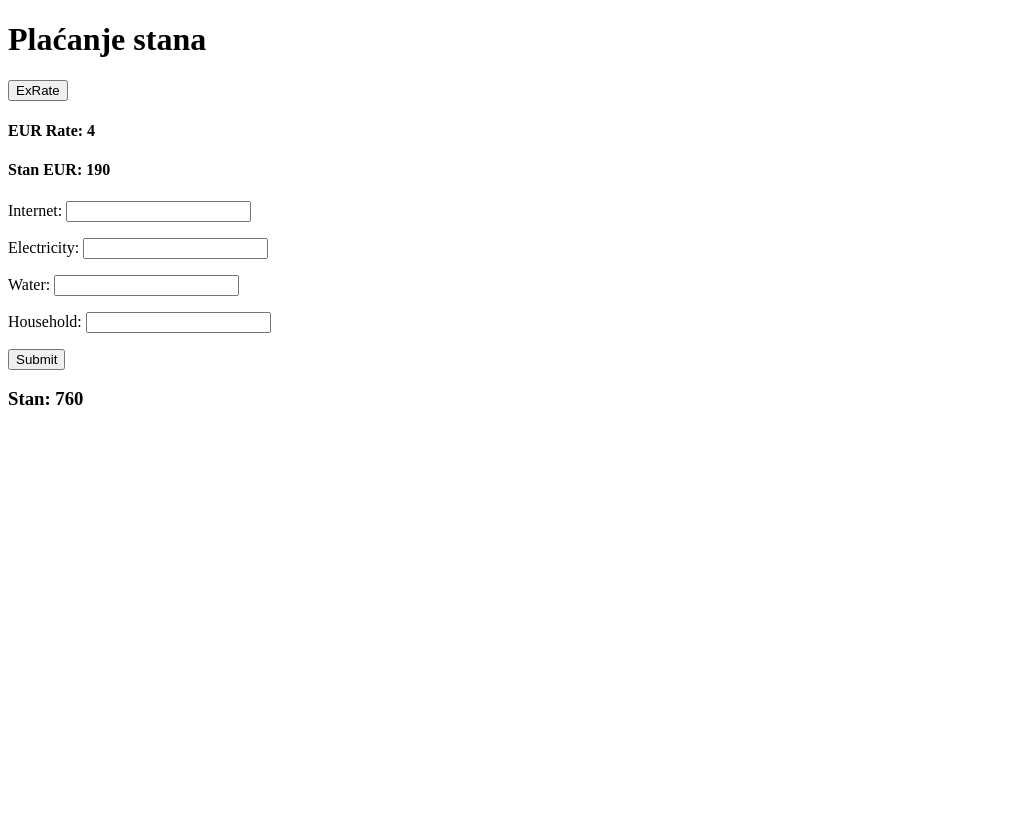
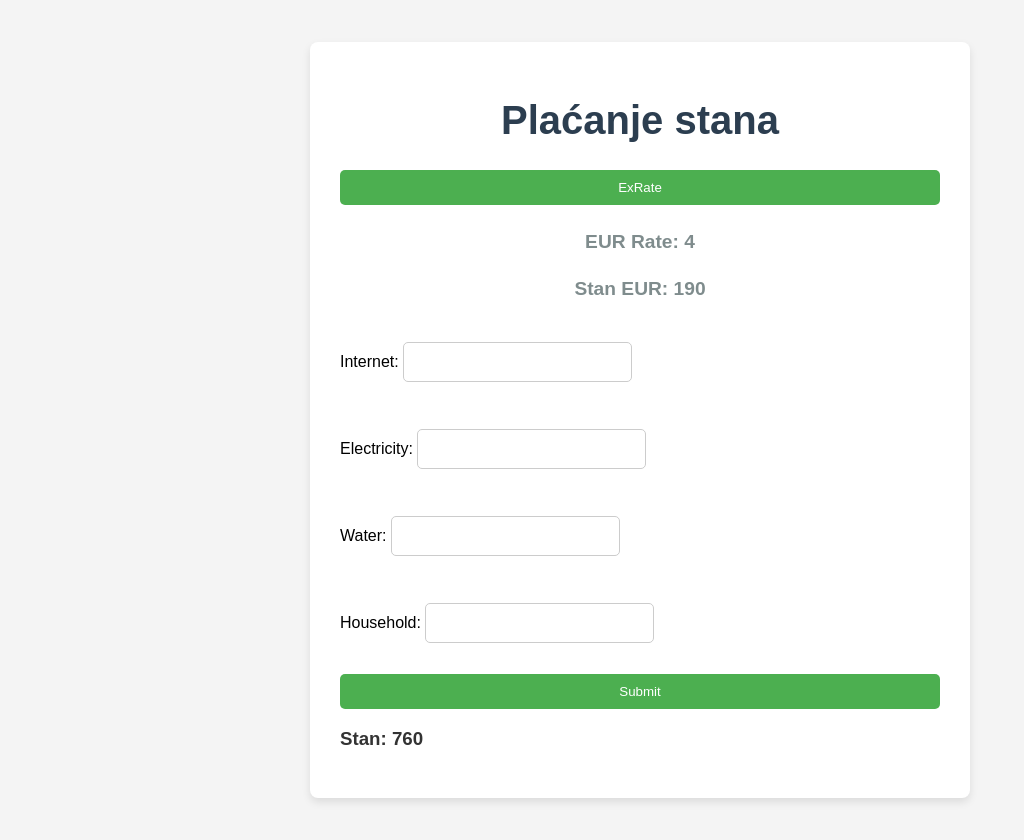
Before and after one commit to VolantRabbit/Pablo, a Django app: page / in a window 1280 px wide. Shown: the whole page, without its empty margins (0-1024 px from the left). Before the commit the page ends 405 px from the top, so only its background shows below. Run offline with Django 5.2, Linux system fonts and the light colour scheme; tables that the repository leaves empty hold one stand-in row (values such as "Sample post"); a database or web service that is not in the repository returns one stand-in record (values such as "Sample title"); data that the repository does not hold is empty.

Commit message:
styles.css

```diff
--- /dev/null
+++ b/stan_calc/static/css/styles.css
@@ -0,0 +1,72 @@
+/* General Layout */
+body {
+    font-family: Arial, sans-serif;
+    background-color: #f4f4f4;
+    margin: 0;
+    padding: 0;
+    display: flex;
+    justify-content: center;
+    align-items: center;
+    height: 100vh;
+}
+
+h1, h3, h4 {
+    color: #333;
+}
+
+/* Container for the content */
+.container {
+    background-color: #fff;
+    border-radius: 8px;
+    box-shadow: 0 4px 8px rgba(0, 0, 0, 0.1);
+    padding: 30px;
+    width: 80%;
+    max-width: 600px;
+}
+
+/* Form Styling */
+form {
+    display: flex;
+    flex-direction: column;
+    gap: 15px;
+}
+
+button {
+    padding: 10px 15px;
+    background-color: #4CAF50;
+    color: white;
+    border: none;
+    border-radius: 5px;
+    cursor: pointer;
+    transition: background-color 0.3s ease;
+}
+
+button:hover {
+    background-color: #45a049;
+}
+
+/* Input Styling */
+input[type="text"], input[type="number"], input[type="submit"] {
+    padding: 10px;
+    border: 1px solid #ccc;
+    border-radius: 5px;
+    font-size: 16px;
+}
+
+/* Headings */
+h1 {
+    text-align: center;
+    font-size: 2.5rem;
+    color: #2c3e50;
+}
+
+h4 {
+    text-align: center;
+    font-size: 1.2rem;
+    color: #7f8c8d;
+}
+
+/* Add padding to the body */
+body {
+    padding: 20px;
+}
--- a/stan_calc/templates/stan_calc/calc.html
+++ b/stan_calc/templates/stan_calc/calc.html
@@ -2,35 +2,57 @@
 <html lang="en">
 <head>
     <meta charset="UTF-8">
+    <meta name="viewport" content="width=device-width, initial-scale=1.0">
     <title>Stan</title>
+    {% load static %}
+    <link rel="stylesheet" href="{% static 'css/styles.css' %}">
 </head>
 <body>
+
+<div class="container">
     <h1>Plaćanje stana</h1>
 
     <!-- Exchange Rate Form -->
+    <div class="form-section">
         <form method="post" action="{% url 'render_flat' %}">
             {% csrf_token %}
-    <button type="submit" name="exrate_btn">ExRate</button>
+            <button type="submit" name="exrate_btn" class="btn">ExRate</button>
         </form>
+    </div>
 
     <!-- Display EUR Rate -->
+    {% if eur_rate %}
+        <div class="rate-display">
             <h4>EUR Rate: {{ eur_rate }}</h4>
+        </div>
+    {% endif %}
 
     <h4>Stan EUR: 190</h4>
 
     <!-- Flat Form to Trigger Calculation -->
+    <div class="form-section">
         <form method="post" action="{% url 'render_flat' %}">
             {% csrf_token %}
             {{ form_payments.as_p }}
-    <button type="submit" name="flat_form_btn">Submit</button>
+            <button type="submit" name="flat_form_btn" class="btn">Submit</button>
         </form>
+    </div>
 
+    <!-- Display Stan Cost -->
+    {% if stan_cost_din %}
+        <div class="result">
             <h3>Stan: {{ stan_cost_din }}</h3>
+        </div>
+    {% endif %}
 
+    <!-- Display Sum of Payments and Total -->
     {% if sum_payments %}
+        <div class="result">
             <h3>Račune: {{ sum_payments }}</h3>
             <h3>Ukupno: {{ sum_sum }}</h3>
+        </div>
     {% endif %}
+</div>
 
 </body>
 </html>
```
Lines whose indentation alone changed are shown as unchanged.
